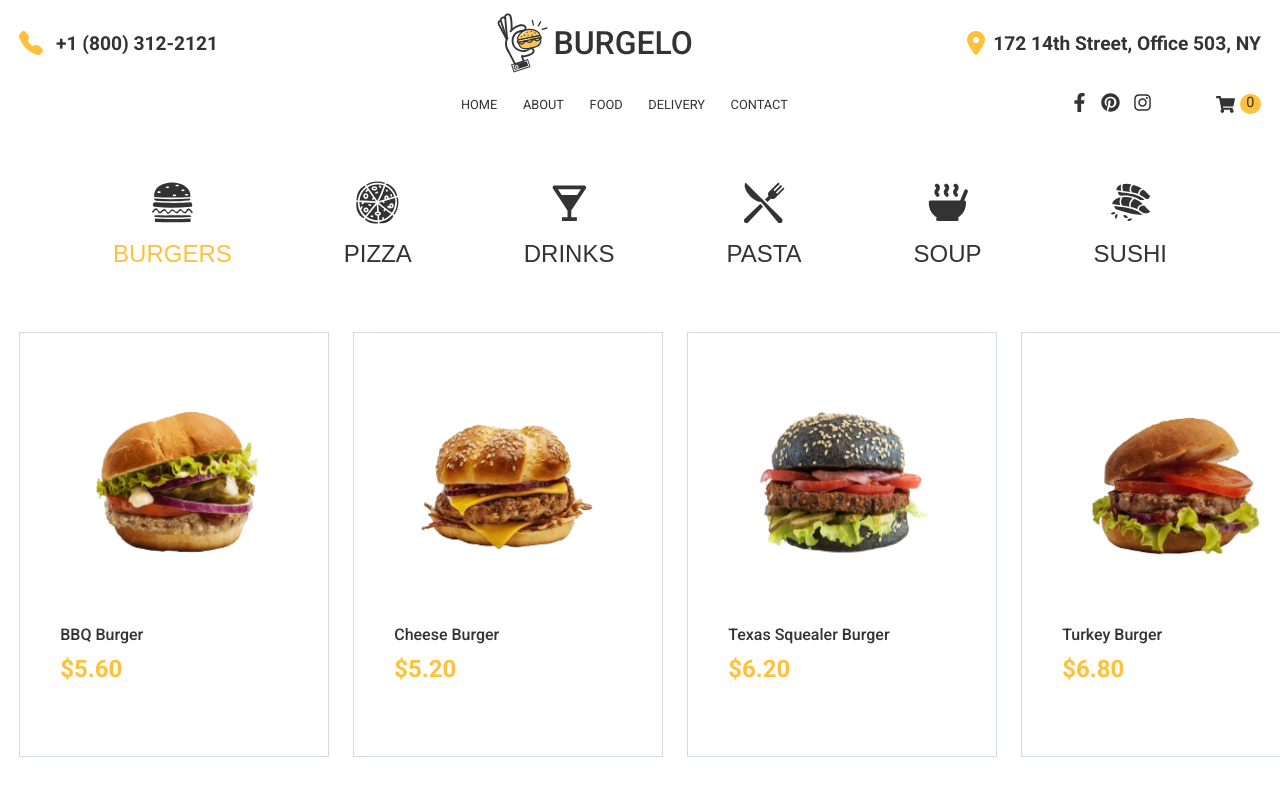
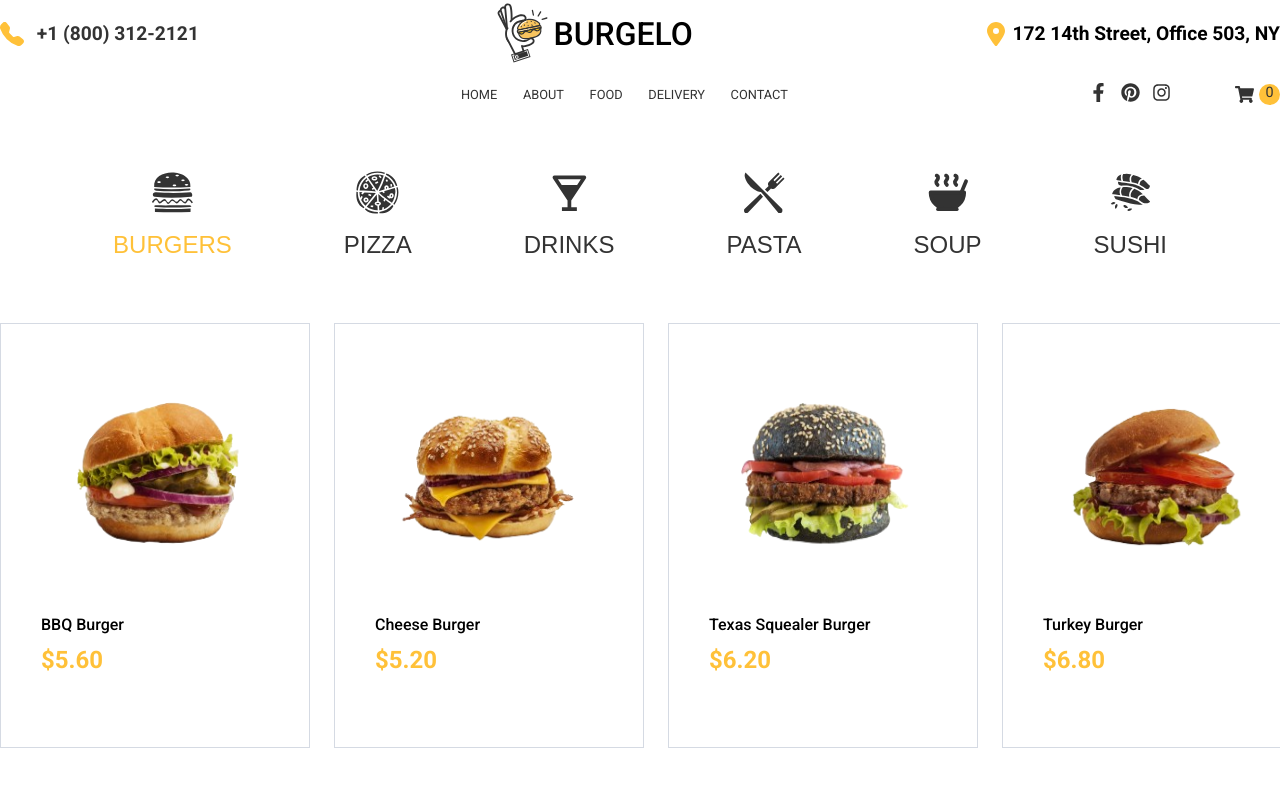
Before and after one commit to jonathan-castro-dev/burgelo, a Next.js app: page / in a window 1280 px wide. Shown: the top 796 px of the page. Built offline with nearby package versions, Linux system fonts and the light colour scheme.

Commit message:
refactor: create globalcss

```diff
--- /dev/null
+++ b/src/app/global.ts
@@ -0,0 +1,5 @@
+import { globalCss } from '@/../stitches.config'
+
+export const globalStyles = globalCss({
+  '*': { margin: 0, padding: 0, boxSizing: 'border-box' },
+})
--- a/src/app/layout.tsx
+++ b/src/app/layout.tsx
@@ -1,18 +1,15 @@
 import type { Metadata } from 'next'
 import { Roboto } from 'next/font/google'
-import { globalCss, getCssText } from '../../stitches.config'
 import { CartProvider } from '@/contexts/cart-context'
+
+import { getCssText } from '../../stitches.config'
+import { globalStyles } from './global'
 
 const roboto = Roboto({ subsets: ['latin'], weight: ['400', '500', '700'] })
 
 export const metadata: Metadata = {
   title: 'Burgelo',
 }
-
-const globalStyles = globalCss({
-  '*': { margin: 0, padding: 0, boxSizing: 'border-box' },
-  body: { paddingInline: '1.2rem', paddingBlock: '0.6rem', color: '$gray700' },
-})
 
 export default function RootLayout({
   children,
--- a/src/app/page.tsx
+++ b/src/app/page.tsx
@@ -4,10 +4,10 @@ import { NavMenu } from '@/components/NavMenu/page'
 
 export default function Home() {
   return (
-    <>
+    <div>
       <Header />
       <NavMenu />
       <FoodMenu />
-    </>
+    </div>
   )
 }
```
